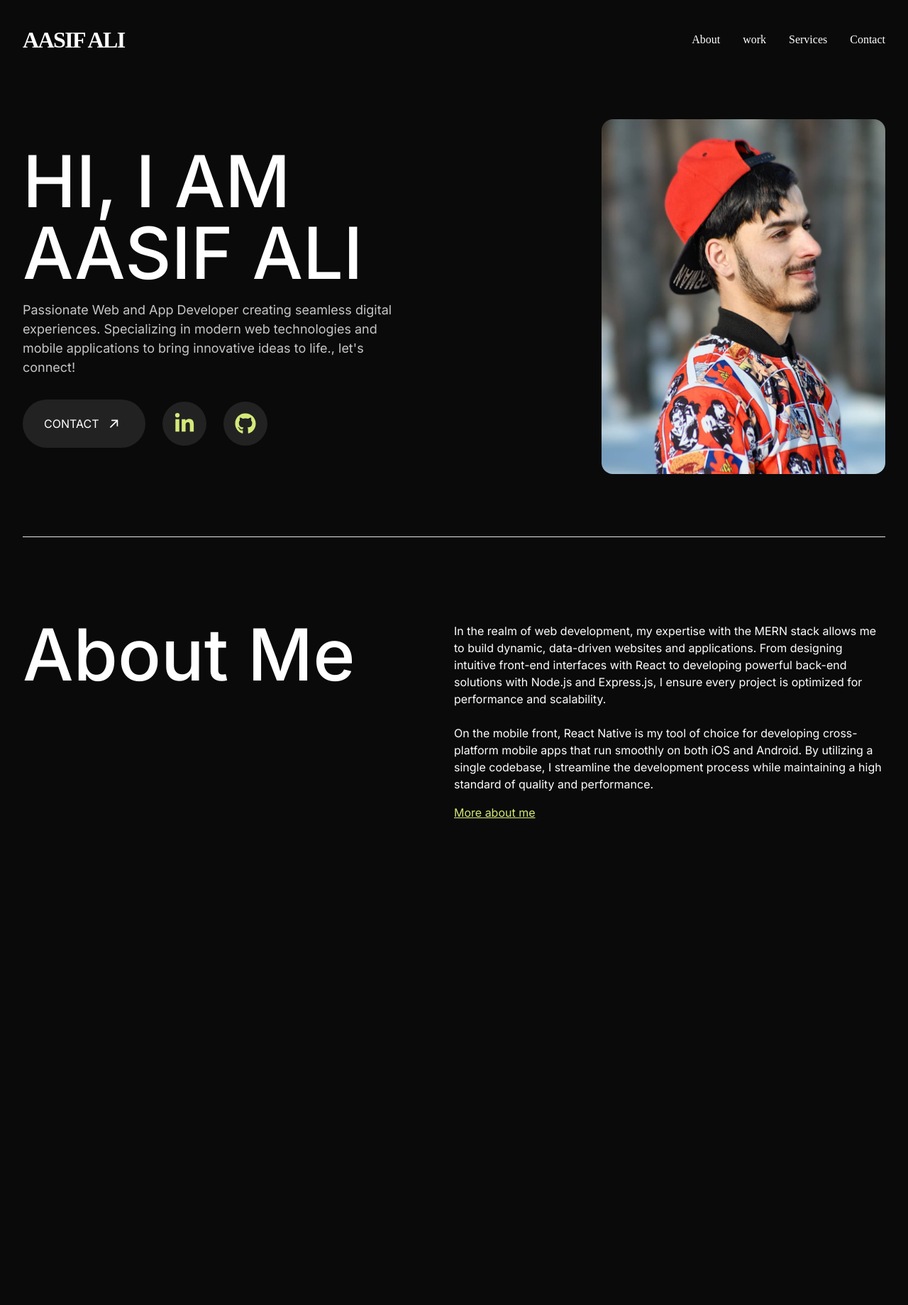
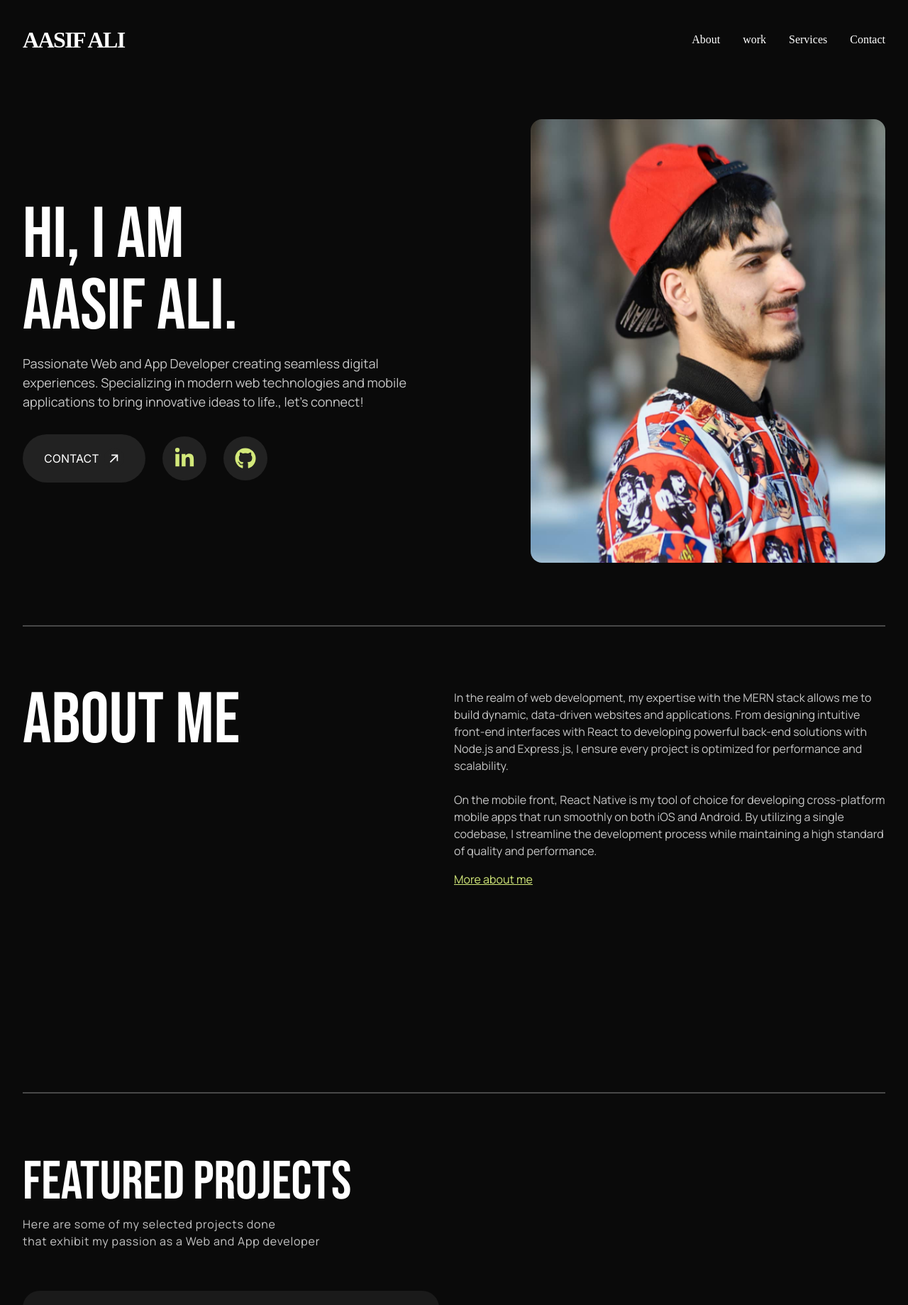
Before and after one commit to meAasifAli/next_portfolio, a Next.js app: page / in a window 1280 px wide. Shown: the top 1839 px of the page at 71% size. Before the commit the page ends 1189 px from the top, so only its background shows below. Built offline with nearby package versions, Linux system fonts and the light colour scheme; a web font is replaced by a local one.

Commit message:
designed projects section

```diff
--- a/src/app/globals.css
+++ b/src/app/globals.css
@@ -1,4 +1,6 @@
 @import url("https://fonts.googleapis.com/css2?family=Playwrite+US+Trad:wght@100..400&display=swap");
+@import url("https://fonts.googleapis.com/css2?family=Bebas+Neue&display=swap");
+@import url("https://fonts.googleapis.com/css2?family=Manrope:wght@200..800&display=swap");
 
 @tailwind base;
 @tailwind components;
@@ -12,6 +14,7 @@
 
 body {
   background-color: #0a0a0a;
+  scroll-behavior: smooth;
 }
 
 .animated-button {
--- a/src/app/page.tsx
+++ b/src/app/page.tsx
@@ -1,6 +1,7 @@
 import About from "@/components/About";
 import Hero from "@/components/Hero";
 import Navbar from "@/components/Navbar";
+import Projects from "@/components/Projects";
 
 
 export default function Home() {
@@ -10,14 +11,23 @@ export default function Home() {
         <div className="p-4 sm:p-8">
           <Navbar />
         </div>
-        <div className="p-4 sm:p-8">
+        <div id="hero" className="p-4 sm:p-8">
           <Hero />
         </div>
+
         <div className="p-4 sm:p-8">
-          <hr className="w-full" />
+          <hr className="w-full border border-[#484848]" />
+        </div>
+
+        <div id="about" className="p-4 sm:p-8">
+          <About />
         </div>
         <div className="p-4 sm:p-8">
-          <About />
+          <hr className="w-full border border-[#484848]" />
+        </div>
+
+        <div id="work" className="p-4 sm:p-8">
+          <Projects />
         </div>
       </div>
     </main>
--- a/src/components/About.tsx
+++ b/src/components/About.tsx
@@ -3,16 +3,16 @@ import React from 'react'
 
 const About = () => {
     return (
-        <div className='flex flex-col sm:flex-row items-start justify-between mt-[64px] sm:mt-[32px]'>
+        <div className='flex flex-col sm:flex-row items-start justify-between h-auto sm:h-[60vh]'>
             <div className='w-full sm:w-1/2'>
-                <h1 className='text-white text-[60px] sm:text-[101px] text-center sm:text-start font-medium leading-[90%] mb-8 sm:mb-0'>About Me</h1>
+                <h1 className='text-white text-[60px] sm:text-[101px] text-center sm:text-start font-medium leading-[90%] mb-8 sm:mb-0 font-bebasNue'>About Me</h1>
             </div>
             <div className='w-full sm:w-1/2'>
-                <p className='text-white text-[16px] leading-[150%]  tracking-[8%] text-start mb-4'>In the realm of web development, my expertise with the MERN stack allows me to build dynamic, data-driven websites and applications. From designing intuitive front-end interfaces with React to developing powerful back-end solutions with Node.js and Express.js, I ensure every project is optimized for performance and scalability.
+                <p className='text-[#C7C7C7] text-[16px] leading-[150%]  tracking-[8%] text-start mb-4 font-manRope'>In the realm of web development, my expertise with the MERN stack allows me to build dynamic, data-driven websites and applications. From designing intuitive front-end interfaces with React to developing powerful back-end solutions with Node.js and Express.js, I ensure every project is optimized for performance and scalability.
                     <br /><br />
                     On the mobile front, React Native is my tool of choice for developing cross-platform mobile apps that run smoothly on both iOS and Android. By utilizing a single codebase, I streamline the development process while maintaining a high standard of quality and performance.
                 </p>
-                <Link href={'/about'} className='text-[#D3E97A] underline'>
+                <Link href={'/about'} className='text-[#D3E97A] underline font-manRope'>
                     More about me
                 </Link>
             </div>
--- a/src/components/Hero.tsx
+++ b/src/components/Hero.tsx
@@ -6,14 +6,12 @@ import { FaGithub } from "react-icons/fa6";
 
 const Hero = () => {
 
-
-
     return (
         <section id='hero'>
-            <div className='flex flex-col sm:flex-row gap-8 sm:gap-0 justify-between items-center max-h-screen max-w-full w-full'>
+            <div className='flex flex-col sm:flex-row gap-8 sm:gap-0 justify-between items-center max-h-auto max-w-full w-full'>
                 <div className='flex flex-col justify-start items-start max-w-full sm:max-w-[544px] mt-8 sm:mt-0'>
-                    <h1 className='text-[57px] sm:text-[101px] font-medium leading-[100%] text-white uppercase '>Hi, I am <br /> Aasif Ali</h1>
-                    <p className='text-[18px] font-normal text-[#C7C7C7] leading-[150%] mt-[16px]'>Passionate Web and App Developer creating seamless digital experiences. Specializing in modern web technologies and mobile applications to bring innovative ideas to life., let&apos;s connect!</p>
+                    <h1 className='text-[57px] sm:text-[101px] font-medium leading-[100%] text-white uppercase font-bebasNue'>Hi, I am <br /> Aasif Ali.</h1>
+                    <p className='text-[18px] font-normal text-[#C7C7C7] leading-[150%] mt-[16px] font-manRope'>Passionate Web and App Developer creating seamless digital experiences. Specializing in modern web technologies and mobile applications to bring innovative ideas to life., let&apos;s connect!</p>
                     <div className='flex items-center w-full gap-6 mt-[32px]'>
                         <div className='animated-button flex items-center gap-2'>
                             <p className='uppercase text-[16px]'>Contact</p>
@@ -31,16 +29,16 @@ const Hero = () => {
 
                             </div>
                         </div>
-                        <div className='p-4 bg-[#222222] rounded-full'>
+                        <a href='https://www.linkedin.com/in/meaasifali/' target='_blank' className='p-4 bg-[#222222] rounded-full'>
                             <FaLinkedinIn color='#D3E97A' size={30} />
-                        </div>
-                        <div className='p-4 bg-[#222222] rounded-full'>
+                        </a>
+                        <a href='https://www.github.com/meAasifAli' target='_blank' className='p-4 bg-[#222222] rounded-full'>
                             <FaGithub color='#D3E97A' size={30} />
-                        </div>
+                        </a>
                     </div>
                 </div>
                 <div>
-                    <Image src={'/assets/avatar.jpeg'} alt='err' width={400} height={400} className='rounded-2xl z-0' />
+                    <Image src={'/assets/avatar.jpeg'} alt='err' width={500} height={500} className='rounded-2xl z-0' />
                 </div>
             </div>
         </section>
--- a/src/components/Navbar.tsx
+++ b/src/components/Navbar.tsx
@@ -31,10 +31,10 @@ const Navbar = () => {
                     }
                 </div>
                 {
-                    openMenu && <div className='scale-up-center flex flex-col space-y-4 p-8 bg-gradient-to-bl from-black  to-white absolute right-[5%] z-50 rounded-xl'>
+                    openMenu && <div className='scale-up-center flex flex-col space-y-6 p-12 bg-gradient-to-bl from-black  to-white absolute right-[5%] z-50 rounded-xl'>
                         {
                             navLinks.map((navItem, id) => {
-                                return <li key={id} className='text-black  text-[18px] font-medium leading-6 font-playwrite list-none'>
+                                return <li key={id} className='text-black  text-[24px] font-medium leading-6 font-playwrite list-none'>
                                     <a href={navItem.link}>{navItem.name}</a>
                                 </li>
                             })
--- /dev/null
+++ b/src/components/Projects.tsx
@@ -0,0 +1,54 @@
+import { projects } from '@/static/projects'
+import Image from 'next/image'
+import React from 'react'
+import { FaGithub } from 'react-icons/fa'
+
+const Projects = () => {
+    return (
+        <div className='flex flex-col justify-start items-start max-w-full'>
+            <div className='flex flex-col justify-start items-start w-full'>
+                <h1 className='text-white font-bebasNue text-[43px] sm:text-[76px] leading-[100%]'>Featured Projects</h1>
+                <span className='text-wrap font-manRope text-[16px] text-[#C7C7C7] leading-[160%] sm:leading-[150%] tracking-wider py-2'>Here are some of my selected projects done <br /> that exhibit my passion as a Web and App developer</span>
+            </div>
+            <div className='flex flex-col w-full gap-8 mt-[50px]'>
+                {
+                    projects.map((project, id) => {
+                        return <div key={id} className='flex flex-col sm:flex-row items-center w-full gap-[45px]'>
+                            <div className='bg-[#1A1A1A] w-full sm:w-1/2 p-8 flex justify-center items-center rounded-3xl'>
+                                <Image src={'/assets/avatar.jpeg'} alt='err' height={300} width={400} className='rounded-3xl' />
+                            </div>
+                            <div className='w-full sm:w-1/2 flex flex-col justify-start items-start gap-4'>
+                                <h1 className='sm:text-[32px] text-[24px] font-manRope text-white font-medium leading-[140%]'>{project.title}</h1>
+                                <p className='sm:text-[18px] text-[16px] font-manRope text-[#C7C7C7] font-normal leading-[150%] tracking-wider'>{project.content}</p>
+                                <h2 className='font-manRope text-[16px] uppercase font-semibold leading-[150%] text-white'>project info</h2>
+                                <hr className='w-full border border-[#484848]' />
+                                <div className='w-full flex justify-between items-center'>
+                                    <p className='sm:text-[18px] text-[16px] font-manRope text-[#C7C7C7] font-normal leading-[150%] '>Year</p>
+                                    <p className='sm:text-[18px] text-[16px] font-manRope text-[#C7C7C7] font-normal leading-[150%] '>{project.year}</p>
+                                </div>
+                                <hr className='w-full border border-[#484848]' />
+                                <div className='w-full flex justify-between items-center'>
+                                    <p className='sm:text-[18px] text-[16px] font-manRope text-[#C7C7C7] font-normal leading-[150%] '>Category</p>
+                                    <p className='sm:text-[18px] text-[16px] font-manRope text-[#C7C7C7] font-normal leading-[150%] '>{project.category}</p>
+                                </div>
+                                <hr className='w-full border border-[#484848]' />
+                                <div className='flex flex-row w-full items-center justify-center gap-4 py-4'>
+                                    <a href="" className='flex items-center justify-center gap-2 p-4 rounded-full w-full border border-[#D3E97A]'>
+                                        <p className='text-[#D3E97A] sm:text-[18px] text-[16px] font-manRope  font-bold leading-[150%] '>See Live</p>
+                                        <Image src={'/assets/vector2.png'} height={16} width={16} alt='err' />
+                                    </a>
+                                    <a href="" className='flex items-center justify-center gap-2 p-4 rounded-full w-full border border-[#D3E97A]'>
+                                        <p className='text-[#D3E97A] sm:text-[18px] text-[16px] font-manRope  font-bold leading-[150%] '>Check  Github</p>
+                                        <FaGithub color='#D3E97A' size={24} />
+                                    </a>
+                                </div>
+                            </div>
+                        </div>
+                    })
+                }
+            </div>
+        </div>
+    )
+}
+
+export default Projects
--- a/src/static/nav.ts
+++ b/src/static/nav.ts
@@ -7,7 +7,7 @@ export const navLinks = [
     {
         id: 2,
         name: "work",
-        link: "#projects"
+        link: "#work"
     },
     {
         id: 3,
--- /dev/null
+++ b/src/static/projects.ts
@@ -0,0 +1,43 @@
+export const projects = [
+    {
+        id: 1,
+        title: "Ecommerce APP",
+        DeployURL: "https://mern-ecommerce-l443.onrender.com",
+        GitURl: "https://github.com/Asif45uaha/mern_ecommerce.git",
+        content: "Ecommerce Application Built Using Mern Stack Technologies,Users can add products to their cart/wishlist and can purchase them.This App has Test payment Integration as well.Users Can filter Different Products as well as can search Several Products in this App. Users can track their Orders as Well",
+        category: "Fullstack",
+        thumbnail: "",
+        year: "Nov. 2023"
+    },
+    {
+        id: 2,
+        title: "Full Stack Social Media App",
+        DeployURL: "https://next-14-social.vercel.app/profile/Aasif",
+        GitURl: "https://github.com/Asif45uaha/NEXT_14_SOCIAL.git",
+        content: "Full Social Media App Built using Next.js 14 ,Mongodb  and ChakraUI,Users can follow or unfollow other users, Users can add their post to their timeline, Users can edit as well  as delete their own posts and much more",
+        category: "Fullstack",
+        thumbnail: "",
+        year: "Feb. 2024"
+    }
+    , {
+        id: 3,
+        title: "Food Recipe Mobile App",
+        DeployURL: "",
+        GitURl: "https://github.com/meAasifAli/Food_Recipe_App.git",
+        content: "Built a Food Recipe app by leveraging the power of react Native Expo, Expo router, Nativewind, React-Native-Paper and MealDB API",
+        category: "Fullstack",
+        thumbnail: "",
+        year: "Mar. 2024"
+    },
+    {
+        id: 8,
+        title: "Amazon Clone",
+        DeployURL: "https://amazon-amber-zeta.vercel.app",
+        GitURl: "https://github.com/Asif45uaha/amazon_clone.git",
+        content: "Amazon Clone developed Using Reactjs and TailwindCss for Frontend as well as Redux/toolkit for state Managament",
+        category: "Frontend",
+        thumbnail: "",
+        year: "Aug. 2023"
+    },
+
+]
--- a/tailwind.config.ts
+++ b/tailwind.config.ts
@@ -9,7 +9,9 @@ const config: Config = {
   theme: {
     extend: {
       fontFamily: {
-        'playwrite': ["Playwrite NG Trad", 'cursive']
+        'playwrite': ["Playwrite NG Trad", 'cursive'],
+        'bebasNue': ["Bebas Neue", 'sans-serif'],
+        'manRope': ["Manrope", 'sans-serif']
       }
     },
   },
```
Also changed, not shown: public/assets/Vector2.png (added).
